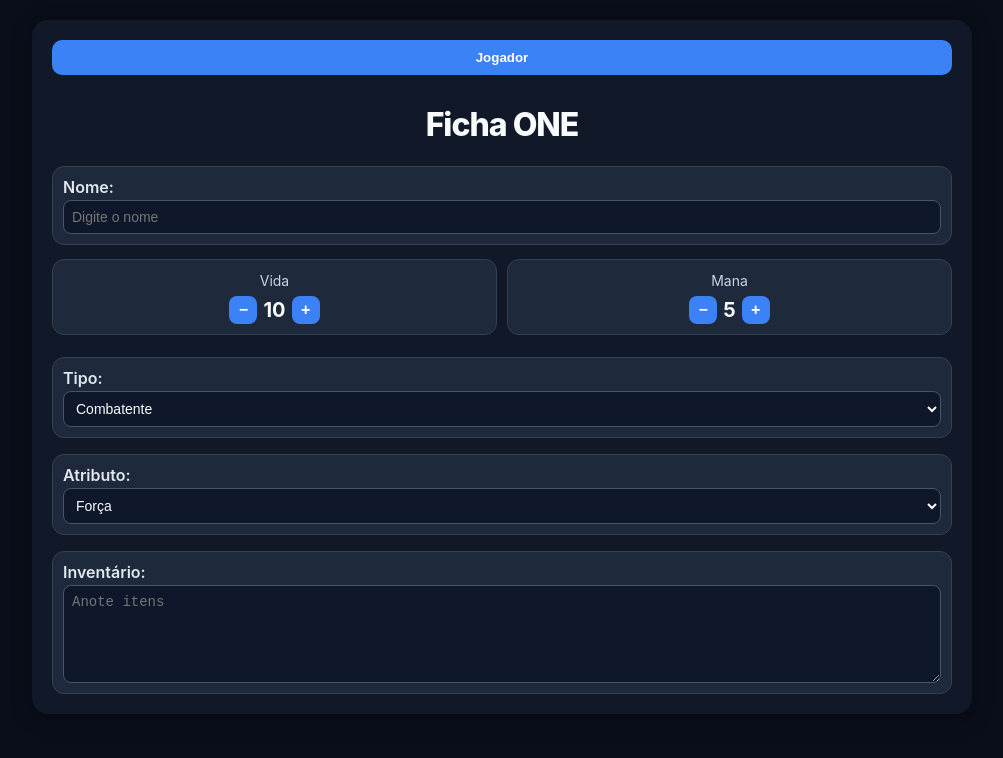
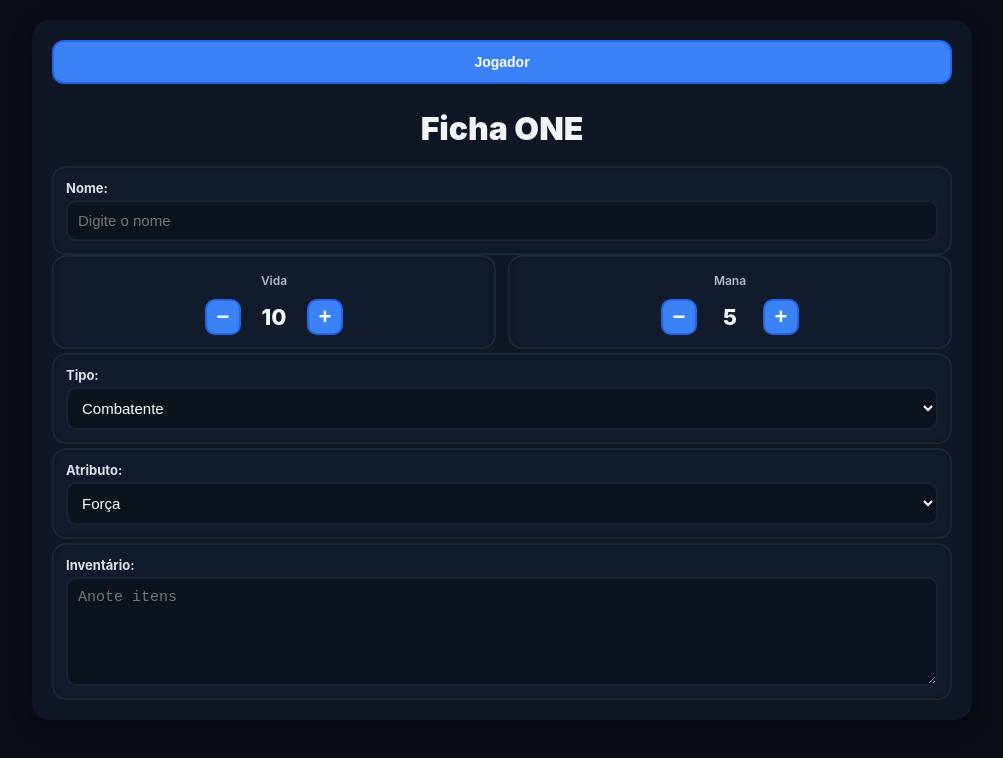
Before and after one commit to girassoisazuis2308-ops/one, a website built with Vite: page index.html in a window 1280 px wide. Shown: the whole page, without its empty margins (138-1141 px from the left). Built offline with nearby package versions, Linux system fonts and the light colour scheme; what @owlbear-rodeo/sdk would draw is missing.

Commit message:
Update index.html

```diff
--- a/index.html
+++ b/index.html
@@ -12,186 +12,185 @@
   /* ======== TEMA GLOBAL ======== */
   body {
     font-family: "Inter", sans-serif;
-    background: #0A0E1A; /* fundo azul MUITO escuro */
+    background: #0A0D16; /* fundo escuro profundo */
     margin: 0;
     padding: 0;
-    color: #F8FAFC; /* texto branco suave */
+    color: #E5E7EB;
   }
 
   #app {
     max-width: 900px;
     margin: auto;
-    background: #111827; /* card principal */
     padding: 20px;
     margin-top: 20px;
-    border-radius: 16px;
-    box-shadow: 0 4px 20px rgba(0,0,0,0.35);
+
+    background: #0F1624; /* chapado */
+    border-radius: 18px;
+    box-shadow: 0 6px 20px rgba(0,0,0,0.4);
   }
 
   /* ======== MENU ======== */
   nav {
     display: flex;
-    gap: 10px;
-    margin-bottom: 20px;
+    gap: 12px;
+    margin-bottom: 25px;
   }
 
   nav button {
     flex: 1;
-    padding: 10px;
-    background: #1E293B; /* cinza azulado */
-    border: none;
-    border-radius: 10px;
+    padding: 12px;
+
+    background: #141C2B;
+    color: #D1D5DB;
+
+    border: 2px solid #1F2937;
+    border-radius: 12px;
+
+    font-size: 14px;
     font-weight: 600;
-    color: #F1F5F9;
+
     cursor: pointer;
-    transition: 0.2s;
+    transition: 0.2s ease-in-out;
   }
 
   nav button.active {
-    background: #3B82F6; /* azul vivo */
+    background: #3B82F6;
+    border-color: #2563EB;
     color: white;
   }
 
   /* ======== TÍTULO ======== */
   h1 {
-    margin-top: 0;
-    font-weight: 800;
-    color: #F8FAFC;
-    letter-spacing: -1px;
+    margin: 0;
     text-align: center;
-    margin-bottom: 6px;   /* antes era ~20px, agora está bem menor */
-    margin-top: 10px;     /* deixa mais alinhado com o topo */
-  }
-
-  /* ======== LAYOUT ======== */
-  .sheet, .master {
-    display: flex;
-    flex-direction: column;
-    gap: 14px;
+    font-size: 32px;
+    font-weight: 900;
+    margin-top: 10px;
+    margin-bottom: 18px;
+    color: #F3F4F6;
   }
 
   /* ======== CAMPOS ======== */
   .field {
     display: flex;
     flex-direction: column;
-    background: #1E293B;
-    border: 1px solid #334155;
-    border-radius: 12px;
-    padding: 10px;
-    margin-top: 2px;
+
+    background: #121B2C; /* bloco sólido */
+    border: 2px solid #1E2635;
+    border-radius: 14px;
+
+    padding: 12px;
+    margin-top: 4px;
+
+    box-shadow: inset 0 0 4px rgba(0,0,0,0.2);
   }
 
   .field label {
-    font-weight: 600;
-    margin-bottom: 3px;
-    color: #E2E8F0;
+    font-size: 13px;
+    font-weight: 700;
+    margin-bottom: 4px;
+    color: #DCE1E8;
   }
 
   input, select, textarea {
-    padding: 8px;
-    border-radius: 8px;
-    border: 1px solid #475569;
-    font-size: 14px;
-    background: #0F172A;
-    color: #F8FAFC;
+    padding: 10px;
+    border-radius: 10px;
+
+    background: #0C131F;
+    border: 2px solid #1A2231;
+
+    font-size: 15px;
+    color: #FFFFFF;
+
+    outline: none;
   }
 
   textarea {
     resize: vertical;
   }
 
-  /* ======== ROW ======== */
-  .row {
-    display: flex;
-    align-items: center;
-    justify-content: space-between;
-  }
-
-  .row button {
-    background: #3B82F6;
-    color: white;
-    border: none;
-    padding: 6px 12px;
-    border-radius: 8px;
-    font-weight: 700;
-    cursor: pointer;
-  }
-
-  .row span {
-    font-size: 20px;
-    font-weight: bold;
-    width: 40px;
-    text-align: center;
-  }
-
-  /* ======== BOX DAS FICHAS ======== */
-  .ficha {
-    background: #1E293B;
-    border: 1px solid #334155;
-    border-radius: 12px;
-    padding: 12px;
-    margin-bottom: 8px;
-    color: #F1F5F9;
-  }
-
-  .ficha h2 {
-    margin: 0 0 5px 0;
-    font-size: 18px;
-    font-weight: 700;
-  }
-
-  .ficha p {
-    margin: 2px 0;
-  }
-
-  /* ======== VIDA / MANA LADO A LADO ======== */
+  /* ======== VIDA / MANA ======== */
   .stats-row {
     display: flex;
-    gap: 10px;
-    margin-bottom: 6px;
+    gap: 12px;
   }
 
   .stat-box {
     flex: 1;
-    background: #1E293B;
-    border: 1px solid #334155;
-    padding: 10px;
-    border-radius: 12px;
     text-align: center;
+
+    background: #121B2C;
+    border: 2px solid #1E2635;
+    border-radius: 14px;
+    padding: 12px;
+
+    box-shadow: inset 0 0 4px rgba(0,0,0,0.25);
   }
 
   .stat-box .label {
-    font-size: 14px;
-    color: #CBD5E1;
+    font-size: 12px;
+    color: #AEB8C5;
+    font-weight: 600;
   }
 
   .stat-controls {
     display: flex;
+    justify-content: center;
     align-items: center;
-    justify-content: center;
-    gap: 6px;
-    margin-top: 6px;
+    gap: 14px;
+    margin-top: 10px;
   }
 
   .stat-controls button {
-    width: 28px;
-    height: 28px;
+    width: 36px;
+    height: 36px;
+    border-radius: 10px;
+
     background: #3B82F6;
-    border: none;
-    border-radius: 8px;
-    font-size: 16px;
+    border: 2px solid #2563EB;
+
+    color: white;
+    font-size: 22px;
     font-weight: bold;
-    color: white;
+
+    display: flex;
+    align-items: center;
+    justify-content: center;
+
     cursor: pointer;
-    padding: 0;
   }
 
   .stat-controls .value {
-    font-size: 20px;
-    font-weight: bold;
-    color: #F8FAFC;
+    font-size: 22px;
+    font-weight: 800;
+    color: #F9FAFB;
+    width: 38px;
+    text-align: center;
   }
+
+  /* ======== FICHAS (mestre) ======== */
+  .ficha {
+    background: #121B2C;
+    border: 2px solid #1E2635;
+    border-radius: 14px;
+    padding: 12px;
+    margin-bottom: 10px;
+
+    box-shadow: inset 0 0 4px rgba(0,0,0,0.25);
+  }
+
+  .ficha h2 {
+    font-size: 18px;
+    margin: 0 0 6px 0;
+  }
+
+  .ficha p {
+    margin: 4px 0;
+    font-size: 14px;
+  }
+
 </style>
+
 
   </head>
   <body>
```
